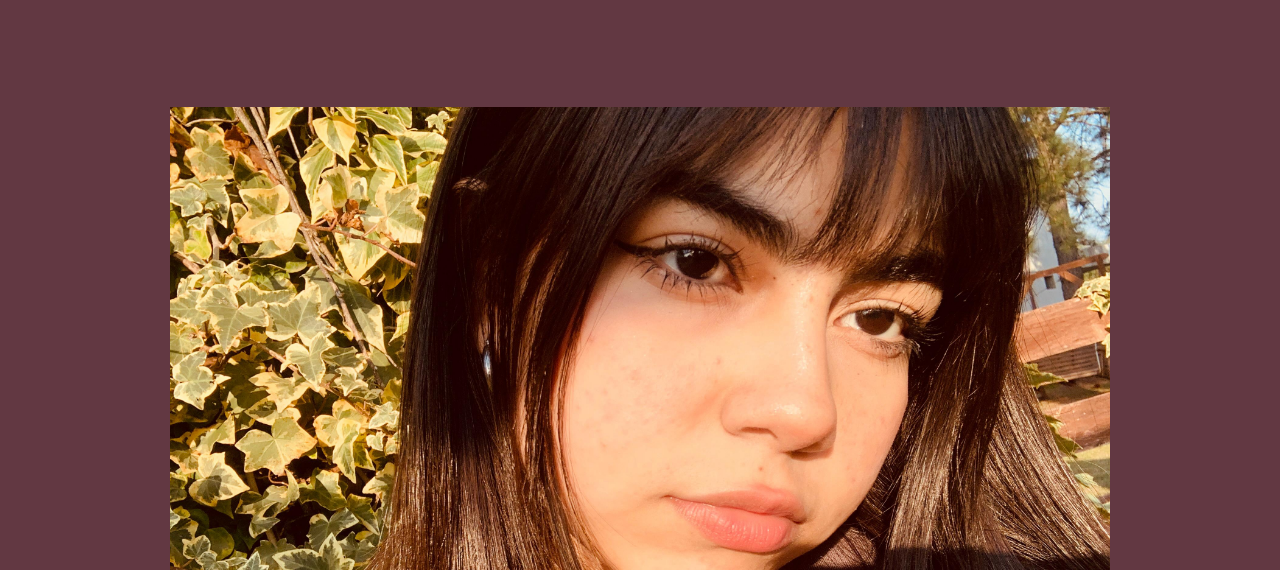
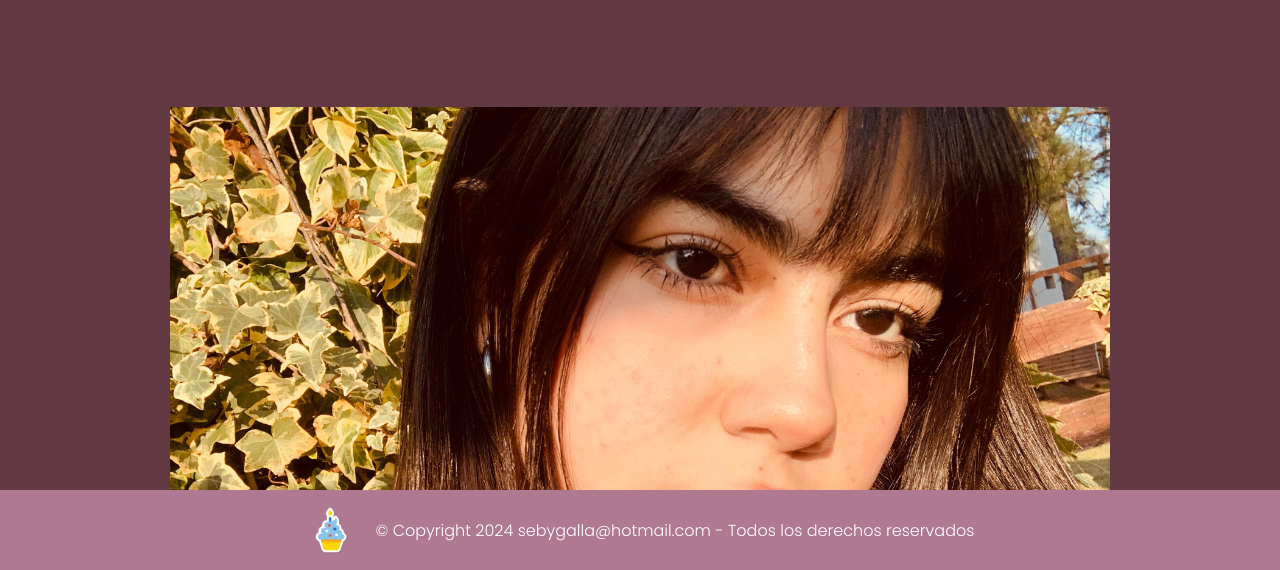
Before and after one commit to sebygalla/boda, a website: page index.html in a window 1280 px wide. Shown: the part 230-800 px from the top of the page. Drawn offline with nearby package versions, Linux system fonts and the light colour scheme.

Commit message:
footer fixed

```diff
--- a/css/estilos.css
+++ b/css/estilos.css
@@ -575,6 +575,9 @@ iframe {
 	margin: auto;
 	overflow: hidden;
 	background: #AF7991;
+	position: fixed;
+	bottom: 0;
+	z-index: 999;
 
 	a {
 
```
